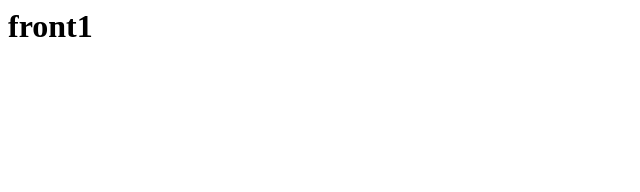
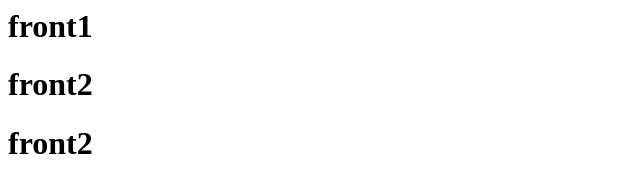
Before and after one commit to Kishore716/front, a plain HTML site: page index.html in a window 1280 px wide. Shown: the whole page, without its empty margins (0-640 px from the left). Drawn offline with Linux system fonts and the light colour scheme.

Commit message:
file committed

```diff
--- a/index.html
+++ b/index.html
@@ -1 +1,3 @@
 <h1> front1 </h1>
+<h1> front2 </h1>
+<h1> front2 </h1>
```
